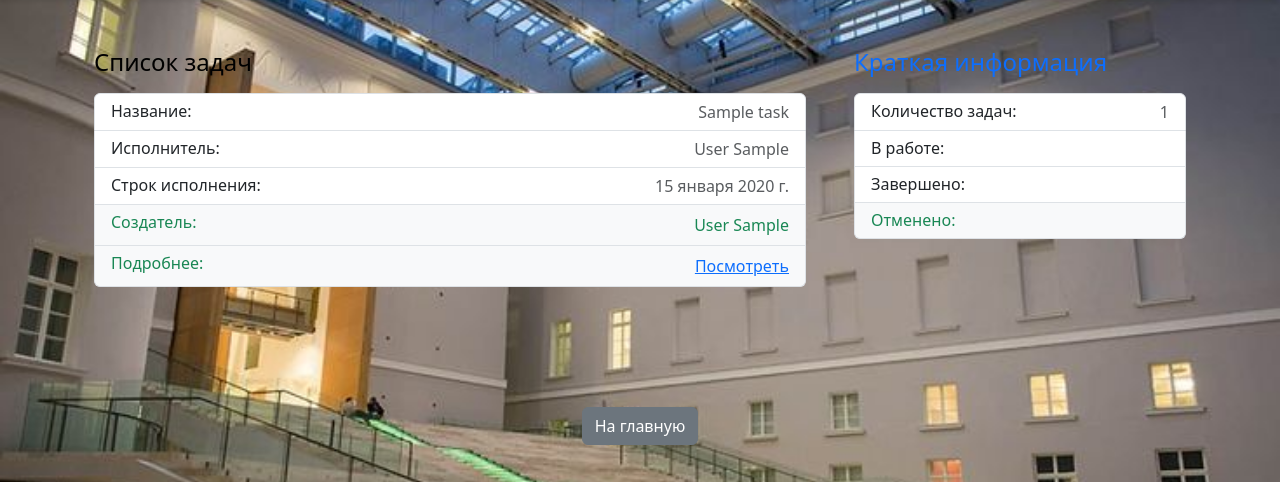
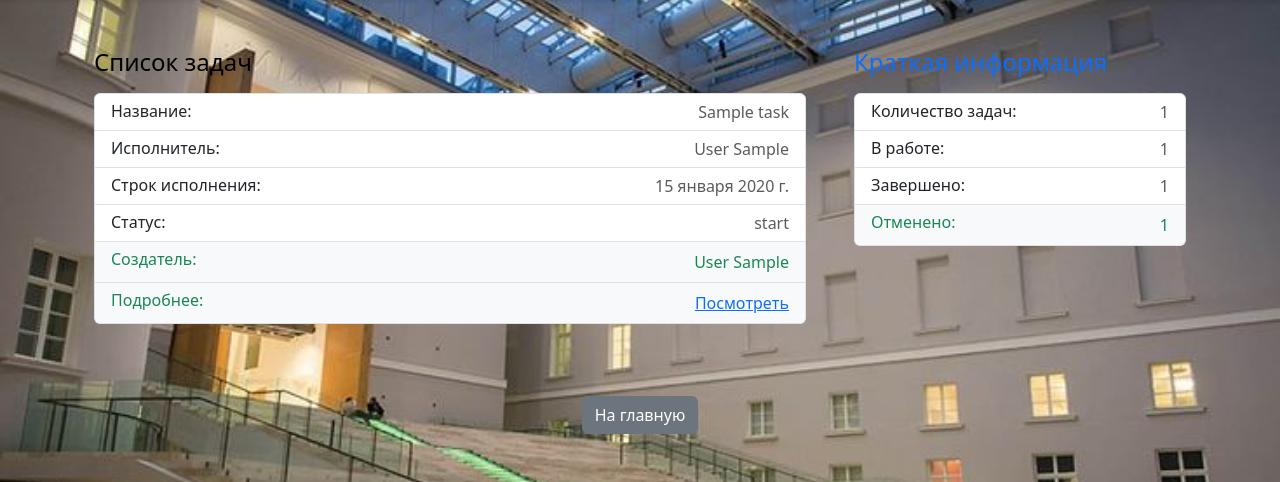
Before and after one commit to SergeiVokhminov/My_OGSH_Project, a Django app: template tasks/templates/tasks/tasks_list.html in a window 1280 px wide. Shown: the part 56-538 px from the top of the page. Run offline with Django 5.2, Linux system fonts and the light colour scheme; tables that the repository leaves empty hold one stand-in row (values such as "Sample post"); the template is opened without the code that fills it: values that come from a table or form of the project are taken from there, most other values are stand-ins (such as "Sample title", 1, 10 or a date in 2020); some libraries are stand-ins or nearby versions.

Commit message:
обновлен шаблон страницы tasks_list приложения tasks

```diff
--- a/tasks/templates/tasks/tasks_list.html
+++ b/tasks/templates/tasks/tasks_list.html
@@ -21,19 +21,19 @@
                 <div>
                     <h6 class="my-0">В работе:</h6>
                 </div>
-                <span class="text-body-secondary"></span>
+                <span class="text-body-secondary">{{ start_task_count }}</span>
             </li>
             <li class="list-group-item d-flex justify-content-between lh-sm">
                 <div>
                     <h6 class="my-0">Завершено:</h6>
                 </div>
-                <span class="text-body-secondary"></span>
+                <span class="text-body-secondary">{{ done_task_count }}</span>
             </li>
             <li class="list-group-item d-flex justify-content-between bg-body-tertiary">
                 <div class="text-success">
                     <h6 class="my-0">Отменено:</h6>
                 </div>
-                <span class="text-success"></span>
+                <span class="text-success">{{ closed_task_count }}</span>
             </li>
         </ul>
     </div>
@@ -61,6 +61,12 @@
                 </div>
                 <span class="text-body-secondary">{{ task.deadline }}</span>
             </li>
+                <li class="list-group-item d-flex justify-content-between lh-sm">
+                <div>
+                    <h6 class="my-0">Статус:</h6>
+                </div>
+                <span class="text-body-secondary">{{ task.status }}</span>
+            </li>
             <li class="list-group-item d-flex justify-content-between bg-body-tertiary">
                 <div class="text-success">
                     <h6 class="my-0">Создатель:</h6>
@@ -71,17 +77,17 @@
                 <div class="text-success">
                     <h6 class="my-0">Подробнее:</h6>
                 </div>
-                <a class="link" href="{% url 'tasks:task_detail' user.pk %}">Посмотреть</a>
+                <a class="link" href="{% url 'tasks:task_detail' task.pk %}">Посмотреть</a>
             </li>
         </ul>
         {% endfor %}
     </div>
-
 </div>
-
-</section>
 
 <section class="py-5 text-center container">
     <a href="{% url 'users:home' %}" class="btn btn-secondary my-2">На главную</a>
 </section>
+
+</section>
+
 {% endblock %}
```
